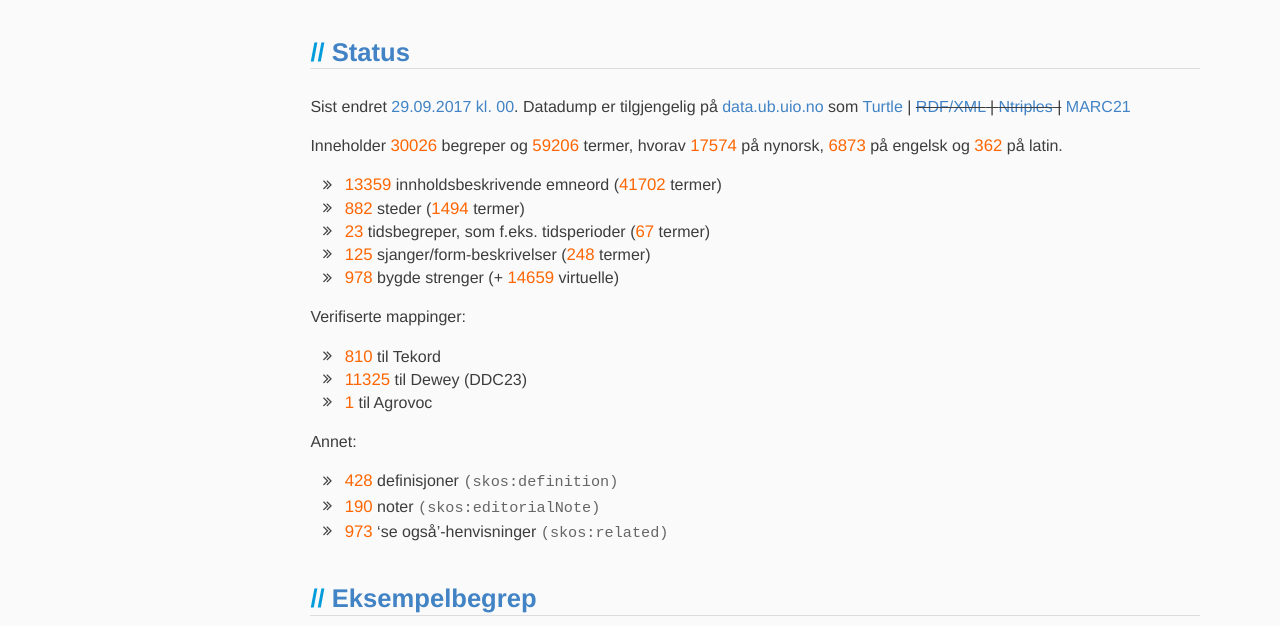
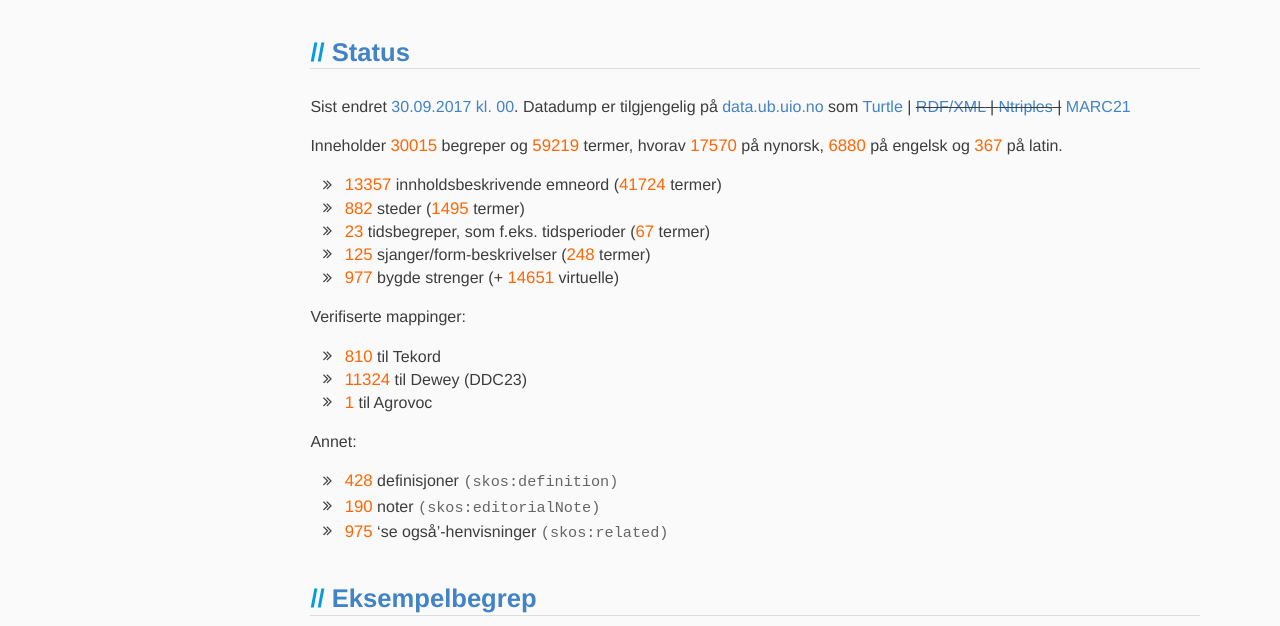
Before and after one commit to realfagstermer/realfagstermer.github.io, a Jekyll site: the page built from index.html, in a window 1280 px wide and 900 px high. Shown: the part 174-800 px from the top of the window. Built offline with Jekyll 4.4.1, drawn with Linux system fonts in a browser that asks for light colours; nearby versions of some CDN libraries; library files that are not in the unit come from our copies.

Commit message:
Update stats

```diff
--- a/_data/stats_current.json
+++ b/_data/stats_current.json
@@ -1,9 +1,9 @@
 {
-  "concepts": 30026,
-  "conceptsWithoutStrings": 14389,
+  "concepts": 30015,
+  "conceptsWithoutStrings": 14387,
   "facets": {
     "CompoundConcept": {
-      "concepts": 978,
+      "concepts": 977,
       "prefLabels": {},
       "terms": 0
     },
@@ -27,7 +27,7 @@
       "altLabels": {
         "en": 78,
         "la": 0,
-        "nb": 67,
+        "nb": 68,
         "nn": 3
       },
       "concepts": 882,
@@ -37,7 +37,7 @@
         "nb": 882,
         "nn": 9
       },
-      "terms": 1494
+      "terms": 1495
     },
     "Time": {
       "altLabels": {
@@ -57,22 +57,22 @@
     },
     "Topic": {
       "altLabels": {
-        "en": 1332,
+        "en": 1337,
         "la": 24,
-        "nb": 4174,
-        "nn": 5245
+        "nb": 4189,
+        "nn": 5255
       },
-      "concepts": 13359,
+      "concepts": 13357,
       "prefLabels": {
-        "en": 4944,
-        "la": 337,
-        "nb": 13357,
-        "nn": 12289
+        "en": 4947,
+        "la": 342,
+        "nb": 13355,
+        "nn": 12275
       },
-      "terms": 41702
+      "terms": 41724
     },
     "VirtualCompoundConcept": {
-      "concepts": 14659,
+      "concepts": 14651,
       "prefLabels": {},
       "terms": 0
     }
@@ -84,20 +84,20 @@
     "editorialNote": 190,
     "exactMatch": 3540,
     "narrowMatch": 0,
-    "related": 973,
+    "related": 975,
     "relatedMatch": 2869
   },
   "mappings": {
     "agrovoc": 1,
-    "ddc": 11325,
+    "ddc": 11324,
     "tekord": 810
   },
   "terms": {
-    "_sum": 59206,
-    "en": 6873,
-    "la": 362,
-    "nb": 34397,
-    "nn": 17574
+    "_sum": 59219,
+    "en": 6880,
+    "la": 367,
+    "nb": 34402,
+    "nn": 17570
   },
-  "ts": 1506643862
+  "ts": 1506730243
 }
```
Also changed, not shown: _data/stats.json.
